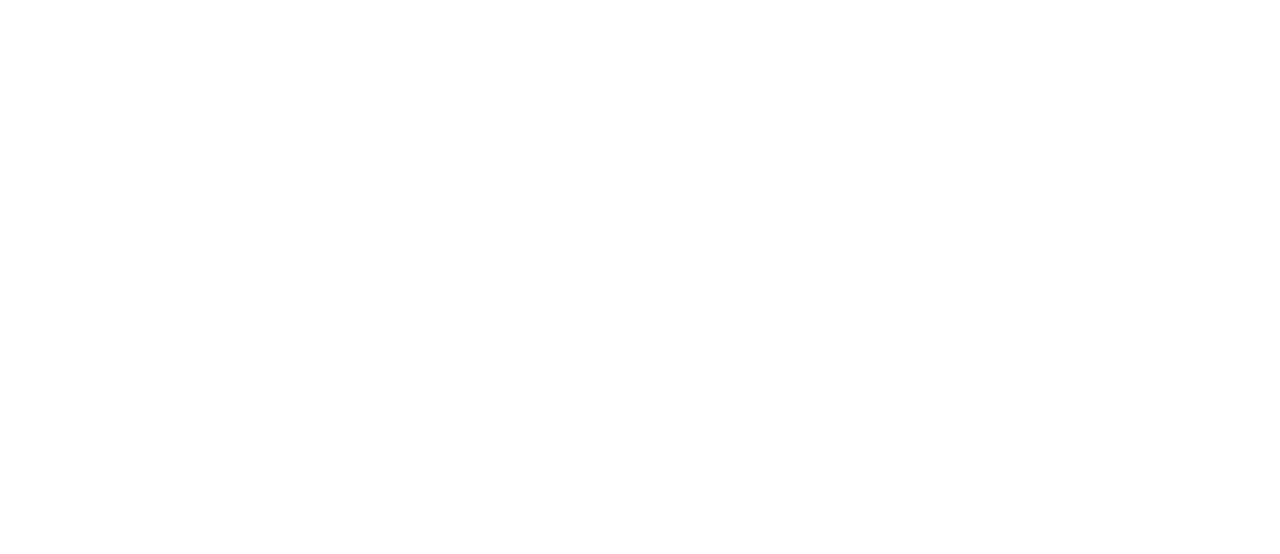
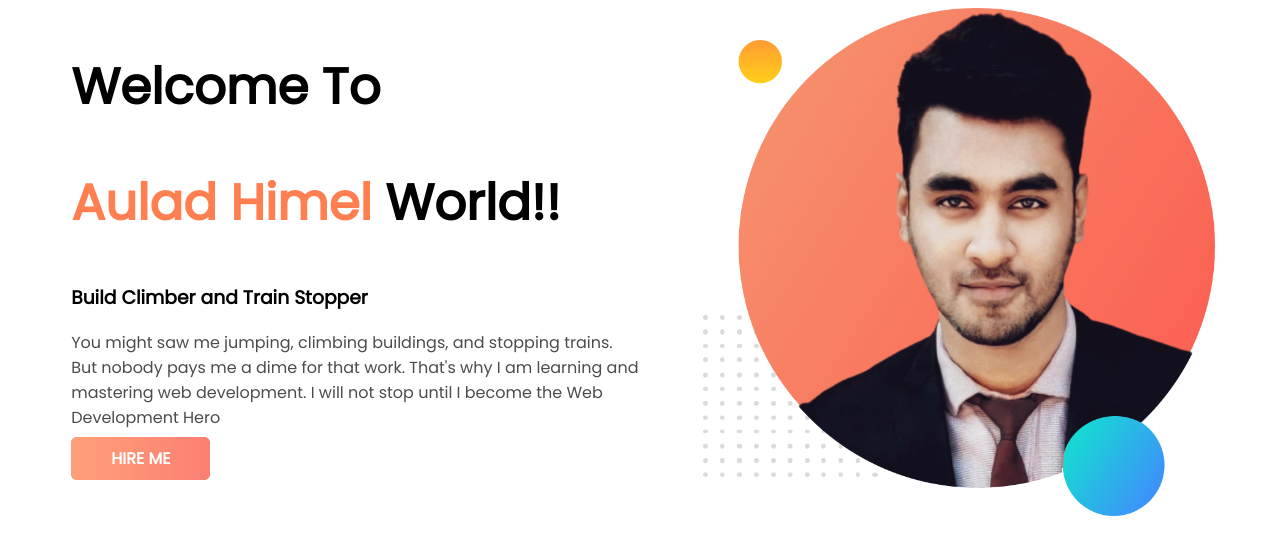
Before and after one commit to auladhimel/portfolio, a plain HTML site: page index.html in a window 1280 px wide. Drawn offline with Linux system fonts and the light colour scheme.

Commit message:
Himel Portfolio

```diff
--- /dev/null
+++ b/css/style.css
@@ -0,0 +1,32 @@
+body{
+    font-family: 'Poppins', sans-serif;
+}
+h1{
+    font-size: 50px;
+}
+p{
+    opacity: 70%;
+}
+.orange-color{
+    color: coral;
+}
+section{
+    display: flex;
+
+}
+.first-part{
+    width: 50%;
+    padding-left: 5%;
+}
+.first-part img{
+    width: 90%;
+}
+.button{
+    text-decoration: none;
+    color: white;
+    background-color: coral;
+    padding: 10px 40px;
+    background-image: linear-gradient(to right, #FFA07A,#FA8072);
+    border-radius: 6px;
+    font-weight: 700;
+}
--- a/index.html
+++ b/index.html
@@ -1,12 +1,39 @@
 <!DOCTYPE html>
 <html lang="en">
+
 <head>
     <meta charset="UTF-8">
     <meta http-equiv="X-UA-Compatible" content="IE=edge">
     <meta name="viewport" content="width=device-width, initial-scale=1.0">
     <title>Aulad Himel</title>
+    <link rel="preconnect" href="https://fonts.googleapis.com">
+    <link rel="preconnect" href="https://fonts.gstatic.com" crossorigin>
+    <link href="https://fonts.googleapis.com/css2?family=Poppins&display=swap" rel="stylesheet">
+    <link rel="stylesheet" href="css/style.css">
 </head>
+
 <body>
 
+    <section class="banner">
+        <div class="first-part">
+            <h1>Welcome To</h1>
+            <h1> <span class="orange-color">Aulad Himel </span>World!!</h1>
+            <h3>Build Climber and Train Stopper</h3>
+            <p>You might saw me jumping, climbing buildings, and stopping trains. But nobody pays me a dime for that
+                work.
+                That's why I am learning and mastering web development. I will not stop until I become the Web
+                Development
+                Hero
+            </p>
+            <a class="button" target="_blank" href="https://www.linkedin.com/in/aulad-himel-665930183/">HIRE ME</a>
+        </div>
+        <div class="first-part">
+            <img src="images/himel1.png" alt="">
+        </div>
+    </section>
+
+
+
 </body>
+
 </html>
```
Also changed, not shown: images/dream-bg.png (added), images/exp-bg.png (added), images/himel1.png (added), images/himel2.png (added), images/himel3.png (added), images/top-banner.png (added).
